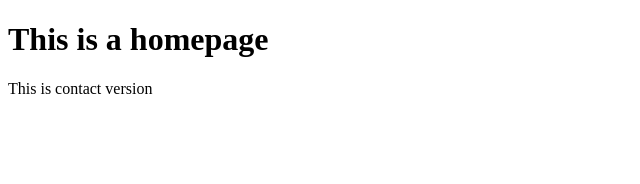
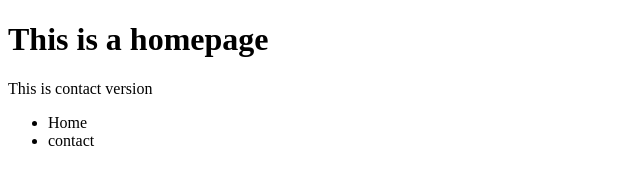
Before and after one commit to sharlin2117/project001-, a plain HTML site: page index.html in a window 1280 px wide. Shown: the whole page, without its empty margins (0-640 px from the left). Drawn offline with Linux system fonts and the light colour scheme.

Commit message:
add list

```diff
--- a/index.html
+++ b/index.html
@@ -9,5 +9,9 @@
   <body>
     <h1>This is a homepage</h1>
     <p>This is contact version</p>
+    <ul>
+      <li>Home</li>
+      <li>contact</li>
+    </ul>
   </body>
 </html>
```
